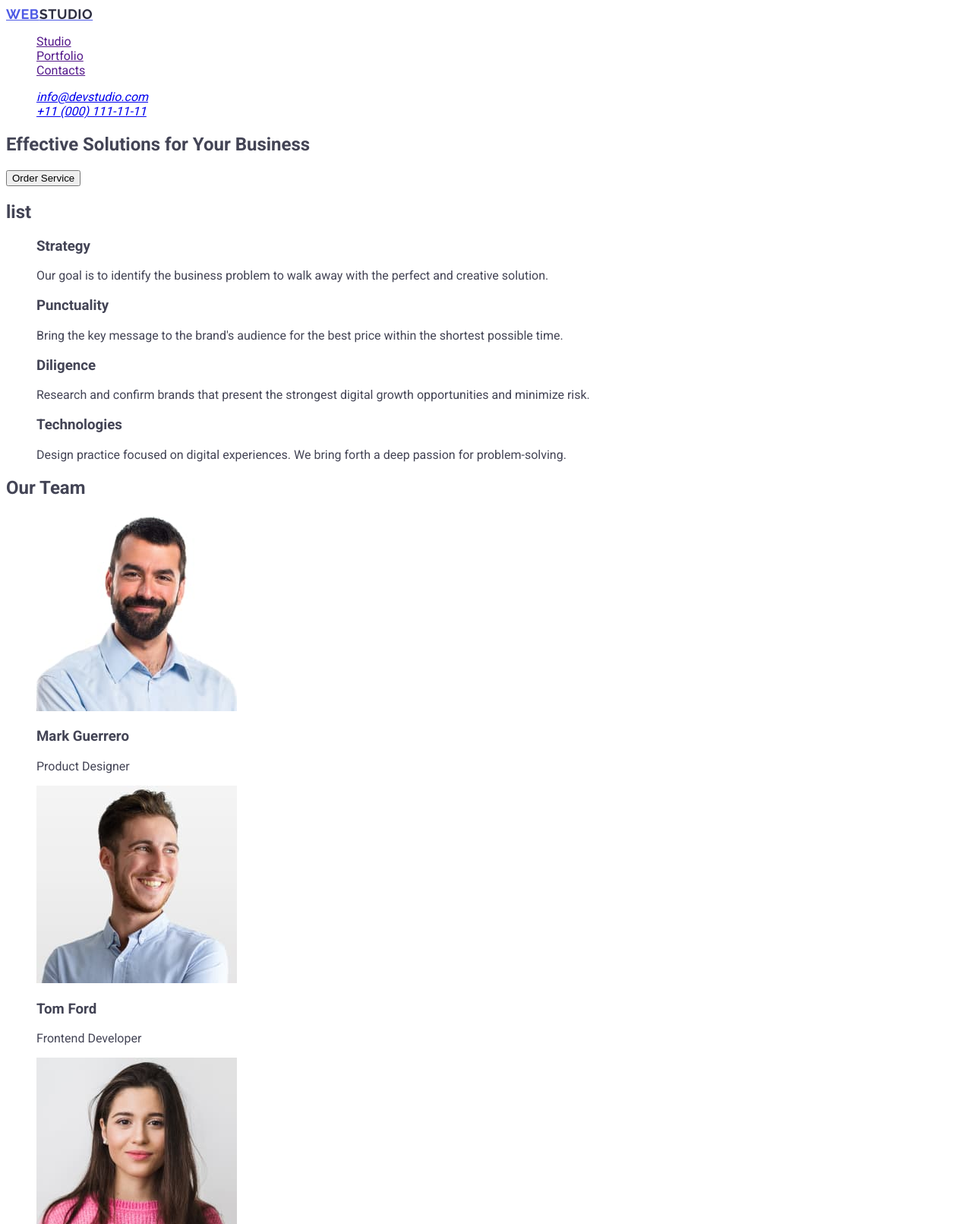
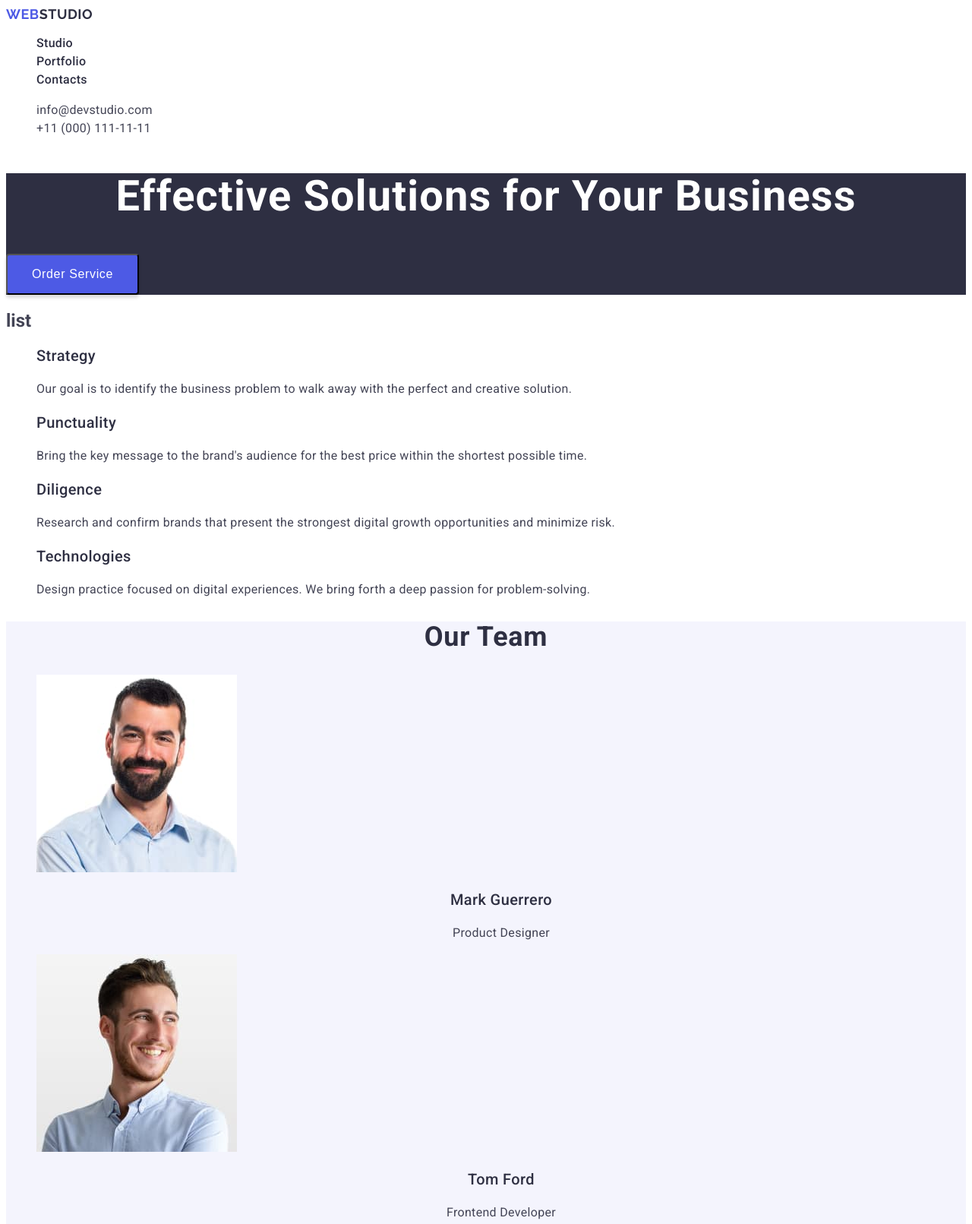
Before and after one commit to kkaammiillaa/goit-markup-hw-02, a plain HTML site: page index.html in a window 1280 px wide. Shown: the top 1611 px of the page at 76% size. Drawn offline with Linux system fonts and the light colour scheme.

Commit message:
add styles

```diff
--- a/css/styles.css
+++ b/css/styles.css
@@ -1,13 +1,20 @@
+/* Base styles */
 body {
   font-family: 'Roboto', sans-serif;
   color: #434455;
   background-color: #fff;
 }
+/* Reset styles */
 ul {
   list-style-type: none;
 }
+a {
+  text-decoration: none;
+}
 
-/* header */
+/* header section */
+
+/* Navigation */
 .logo {
   font-family: 'Raleway', sans-serif;
   color: #4d5ae5;
@@ -18,6 +25,138 @@ ul {
   letter-spacing: 0.54px;
   text-transform: uppercase;
 }
-.navigation .logo .dark {
+.navigation .logo .accent {
   color: #2e2f42;
 }
+.nav-link {
+  color: #2e2f42;
+  font-size: 16px;
+  font-style: normal;
+  font-weight: 500;
+  line-height: 1.5;
+  letter-spacing: 0.32px;
+}
+.nav-link:hover,
+.nav-link:focus,
+.nav-link:active {
+  color: #404bbf;
+}
+.address-link {
+  color: #434455;
+  font-family: Roboto;
+  font-size: 16px;
+  font-style: normal;
+  font-weight: 400;
+  line-height: 1.5;
+  letter-spacing: 0.32px;
+}
+.address-link:hover,
+.address-link:focus {
+  color: #404bbf;
+}
+/* Main */
+
+/* Section hero */
+.section-hero {
+  background-color: #2e2f42;
+}
+.page-title {
+  color: #fff;
+  text-align: center;
+  font-size: 56px;
+  font-style: normal;
+  font-weight: 700;
+  line-height: 1.07143;
+  letter-spacing: 1.12px;
+}
+.button-order {
+  color: #fff;
+  background-color: #4d5ae5;
+  font-size: 16px;
+  font-style: normal;
+  font-weight: 500;
+  line-height: 1, 5;
+  letter-spacing: 0.64px;
+  border-radius: 4px;
+  box-shadow: 0px 4px 4px 0px rgba(0, 0, 0, 0.15);
+  display: inline-flex;
+  padding: 16px 32px;
+  align-items: flex-start;
+  gap: 10px;
+}
+.button-order:hover,
+.button-order:focus {
+  background-color: #404bbf;
+}
+
+/* Section feature */
+.feature-list .title {
+  color: #2e2f42;
+  font-size: 20px;
+  font-style: normal;
+  font-weight: 500;
+  line-height: 1.2;
+  letter-spacing: 0.4px;
+}
+.feature-list .text {
+  font-size: 16px;
+  line-height: 1.5;
+  letter-spacing: 0.32px;
+}
+
+/* Section team */
+.section-team {
+  background-color: #f4f4fd;
+}
+.section-title {
+  color: #2e2f42;
+  text-align: center;
+  font-size: 36px;
+  font-style: normal;
+  font-weight: 700;
+  line-height: 1.11111;
+  letter-spacing: 0.72px;
+  text-transform: capitalize;
+}
+.team-list .title {
+  color: #2e2f42;
+  text-align: center;
+  font-size: 20px;
+  font-style: normal;
+  font-weight: 500;
+  line-height: 1.2;
+  letter-spacing: 0.4px;
+}
+.team-list .text {
+  font-size: 16px;
+  line-height: 1.5;
+  letter-spacing: 0.32px;
+  text-align: center;
+}
+/* Section portfolio */
+.portfolio-list .title {
+  color: #2e2f42;
+  font-size: 20px;
+  font-style: normal;
+  font-weight: 500;
+  line-height: 1.2;
+  letter-spacing: 0.4px;
+}
+.portfolio-list .text {
+  font-size: 16px;
+  line-height: 1.5;
+  letter-spacing: 0.32px;
+}
+/* Footer */
+.footer {
+  background-color: #2e2f42;
+}
+.footer .logo .accent {
+  color: #f4f4fd;
+}
+.footer .text {
+  color: #f4f4fd;
+  font-size: 16px;
+  line-height: 1.5;
+  letter-spacing: 0.32px;
+}
--- a/index.html
+++ b/index.html
@@ -13,10 +13,10 @@
     />
   </head>
   <body>
-    <header>
+    <header class="header">
       <nav class="navigation">
         <a href="./index.html" class="logo"
-          >Web<span class="dark">Studio</span></a
+          >Web<span class="accent">Studio</span></a
         >
         <ul class="nav-menu">
           <li><a href="" class="nav-link">Studio</a></li>
@@ -24,57 +24,63 @@
           <li><a href="" class="nav-link">Contacts</a></li>
         </ul>
       </nav>
-      <address>
-        <ul>
+      <address class="header-address">
+        <ul class="address-list">
           <li>
-            <a href="mailto:info@devstudio.com">info@devstudio.com</a>
+            <a href="mailto:info@devstudio.com" class="address-link"
+              >info@devstudio.com</a
+            >
           </li>
-          <li><a href="tel:+110001111111">+11 (000) 111-11-11</a></li>
+          <li>
+            <a href="tel:+110001111111" class="address-link"
+              >+11 (000) 111-11-11</a
+            >
+          </li>
         </ul>
       </address>
     </header>
     <main>
-      <section>
-        <h1>Effective Solutions for Your Business</h1>
-        <button type="button">Order Service</button>
+      <section class="section-hero">
+        <h1 class="page-title">Effective Solutions for Your Business</h1>
+        <button type="button" class="button-order">Order Service</button>
       </section>
 
-      <section>
+      <section class="section-feature">
         <h2>list</h2>
-        <ul>
+        <ul class="feature-list">
           <li>
-            <h3>Strategy</h3>
-            <p>
+            <h3 class="title">Strategy</h3>
+            <p class="text">
               Our goal is to identify the business problem to walk away with the
               perfect and creative solution.
             </p>
           </li>
           <li>
-            <h3>Punctuality</h3>
-            <p>
+            <h3 class="title">Punctuality</h3>
+            <p class="text">
               Bring the key message to the brand's audience for the best price
               within the shortest possible time.
             </p>
           </li>
           <li>
-            <h3>Diligence</h3>
-            <p>
+            <h3 class="title">Diligence</h3>
+            <p class="text">
               Research and confirm brands that present the strongest digital
               growth opportunities and minimize risk.
             </p>
           </li>
           <li>
-            <h3>Technologies</h3>
-            <p>
+            <h3 class="title">Technologies</h3>
+            <p class="text">
               Design practice focused on digital experiences. We bring forth a
               deep passion for problem-solving.
             </p>
           </li>
         </ul>
       </section>
-      <section>
-        <h2>Our Team</h2>
-        <ul>
+      <section class="section-team">
+        <h2 class="section-title">Our Team</h2>
+        <ul class="team-list">
           <li>
             <img
               src="./images/pd.jpg"
@@ -82,8 +88,8 @@
               width="264"
               height="260"
             />
-            <h3>Mark Guerrero</h3>
-            <p>Product Designer</p>
+            <h3 class="title">Mark Guerrero</h3>
+            <p class="text">Product Designer</p>
           </li>
           <li>
             <img
@@ -92,8 +98,8 @@
               width="264"
               height="260"
             />
-            <h3>Tom Ford</h3>
-            <p>Frontend Developer</p>
+            <h3 class="title">Tom Ford</h3>
+            <p class="text">Frontend Developer</p>
           </li>
           <li>
             <img
@@ -102,8 +108,8 @@
               width="264"
               height="260"
             />
-            <h3>Camila Garcia</h3>
-            <p>Marketing</p>
+            <h3 class="title">Camila Garcia</h3>
+            <p class="text">Marketing</p>
           </li>
           <li>
             <img
@@ -112,14 +118,14 @@
               width="264"
               height="260"
             />
-            <h3>Daniel Wilson</h3>
-            <p>UI Designer</p>
+            <h3 class="title">Daniel Wilson</h3>
+            <p class="text">UI Designer</p>
           </li>
         </ul>
       </section>
-      <section>
-        <h2>Our Portfolio</h2>
-        <ul>
+      <section class="section-portfolio">
+        <h2 class="section-title">Our Portfolio</h2>
+        <ul class="portfolio-list">
           <li>
             <img
               src="./images/portfolio/img1.jpg"
@@ -127,8 +133,8 @@
               width="360"
               height="300"
             />
-            <h3>Banking App</h3>
-            <p>App</p>
+            <h3 class="title">Banking App</h3>
+            <p class="text">App</p>
           </li>
           <li>
             <img
@@ -137,8 +143,8 @@
               width="360"
               height="300"
             />
-            <h3>Cashless Payment</h3>
-            <p>Marketing</p>
+            <h3 class="title">Cashless Payment</h3>
+            <p class="text">Marketing</p>
           </li>
           <li>
             <img
@@ -147,8 +153,8 @@
               width="360"
               height="300"
             />
-            <h3>Taxi Service</h3>
-            <p>Design</p>
+            <h3 class="title">Taxi Service</h3>
+            <p class="text">Design</p>
           </li>
           <li>
             <img
@@ -157,8 +163,8 @@
               width="360"
               height="300"
             />
-            <h3>Taxi Service</h3>
-            <p>Marketing</p>
+            <h3 class="title">Taxi Service</h3>
+            <p class="text">Marketing</p>
           </li>
           <li>
             <img
@@ -167,8 +173,8 @@
               width="360"
               height="300"
             />
-            <h3>Screen Illustrations</h3>
-            <p>Design</p>
+            <h3 class="title">Screen Illustrations</h3>
+            <p class="text">Design</p>
           </li>
           <li>
             <img
@@ -177,15 +183,17 @@
               width="360"
               height="300"
             />
-            <h3>Online Courses</h3>
-            <p>Marketing</p>
+            <h3 class="title">Online Courses</h3>
+            <p class="text">Marketing</p>
           </li>
         </ul>
       </section>
     </main>
-    <footer>
-      <a href="./index.html">Web<span>Studio</span></a>
-      <p>
+    <footer class="footer">
+      <a href="./index.html" class="logo"
+        >Web<span class="accent">Studio</span></a
+      >
+      <p class="text">
         Increase the flow of customers and sales for your business with digital
         marketing & growth solutions.
       </p>
```
